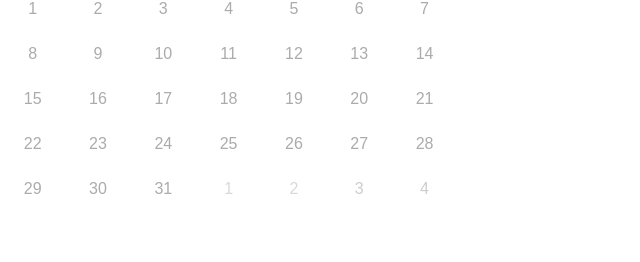
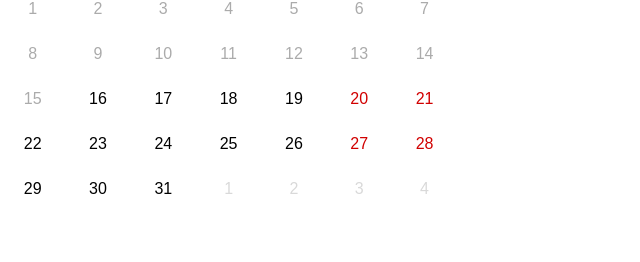
Before and after one commit to gangintheremark/foss, a React (Vite) app in the folder frontend/: page /register/mentor in a window 1280 px wide. Shown: the part 563-825 px from the top of the page, without its empty margins (0-640 px from the left). Built offline with nearby package versions, Linux system fonts and the light colour scheme; no server answers; a web font is replaced by a local one.

Commit message:
🎨 style : calendar 수정에 따른 자잘한 코드 rebase 혹은 remove

```diff
--- a/frontend/src/components/Register/MenteeRegisterForm.tsx
+++ b/frontend/src/components/Register/MenteeRegisterForm.tsx
@@ -80,7 +80,6 @@ const MenteeRegisterForm = ({ isMentor }: { isMentor: boolean }) => {
                     text={e.time}
                     value={time}
                     onClick={() => setTime(e.time)}
-                    isActive={e.isConfirmed}
                   />
                 </div>
               );
--- a/frontend/src/components/Register/MyPageCalendar.tsx
+++ b/frontend/src/components/Register/MyPageCalendar.tsx
@@ -42,11 +42,7 @@ const SmallCalendar = (props: ISmallCalendar) => {
       // 이거는 멘티가 해당 멘토 날짜만 확인 할 때 할 수 있게끔 !isInDayList만 하면 된다.
       const isInDayList = dayList.some((item) => item.day === formattedDate);
       const beforeCheck = dayjs(date).isBefore(dayjs(), 'day');
-      if (props.isMentor) {
-        return beforeCheck || dayjs(date).isSame(dayjs(), 'day');
-      } else {
-        return !isInDayList || beforeCheck;
-      }
+      return !isInDayList || beforeCheck;
     }
     return false;
   };
--- a/frontend/src/components/Register/SmallCalendar.tsx
+++ b/frontend/src/components/Register/SmallCalendar.tsx
@@ -47,7 +47,11 @@ const SmallCalendar = (props: ISmallCalendar) => {
       // 이거는 멘티가 해당 멘토 날짜만 확인 할 때 할 수 있게끔 !isInDayList만 하면 된다.
       const isInDayList = dayList.some((item) => item.day === formattedDate);
       const beforeCheck = dayjs(date).isBefore(dayjs(), 'day');
-      return !isInDayList || beforeCheck;
+      if (props.isMentor) {
+        return beforeCheck || dayjs(date).isSame(dayjs(), 'day');
+      } else {
+        return !isInDayList || beforeCheck;
+      }
     }
     return false;
   };
```
